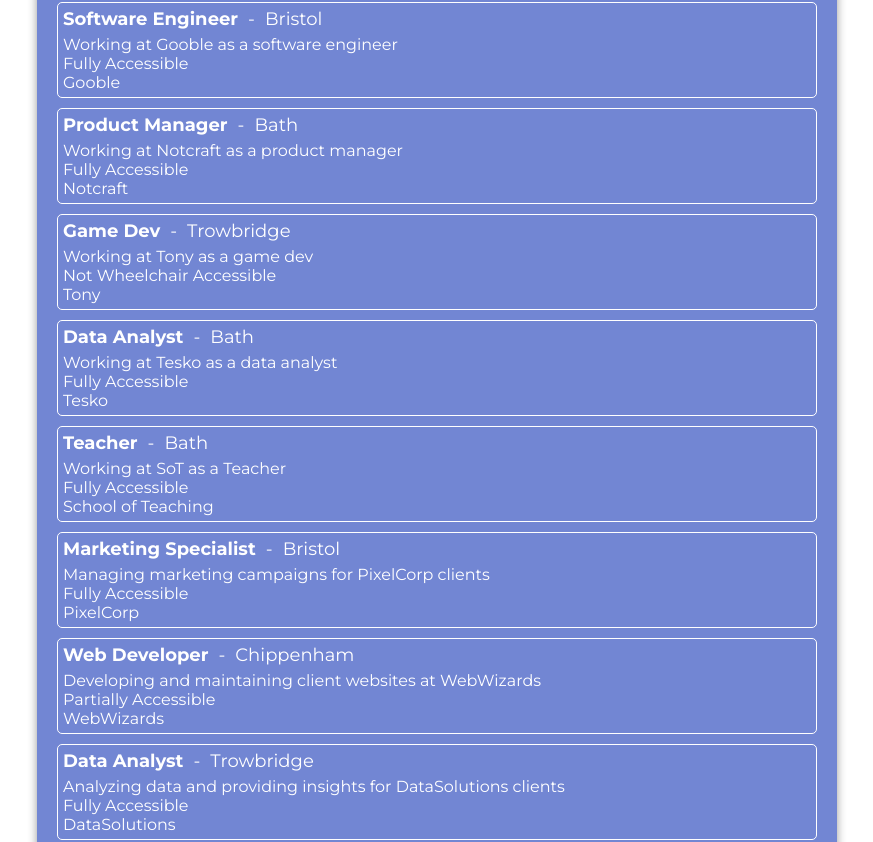
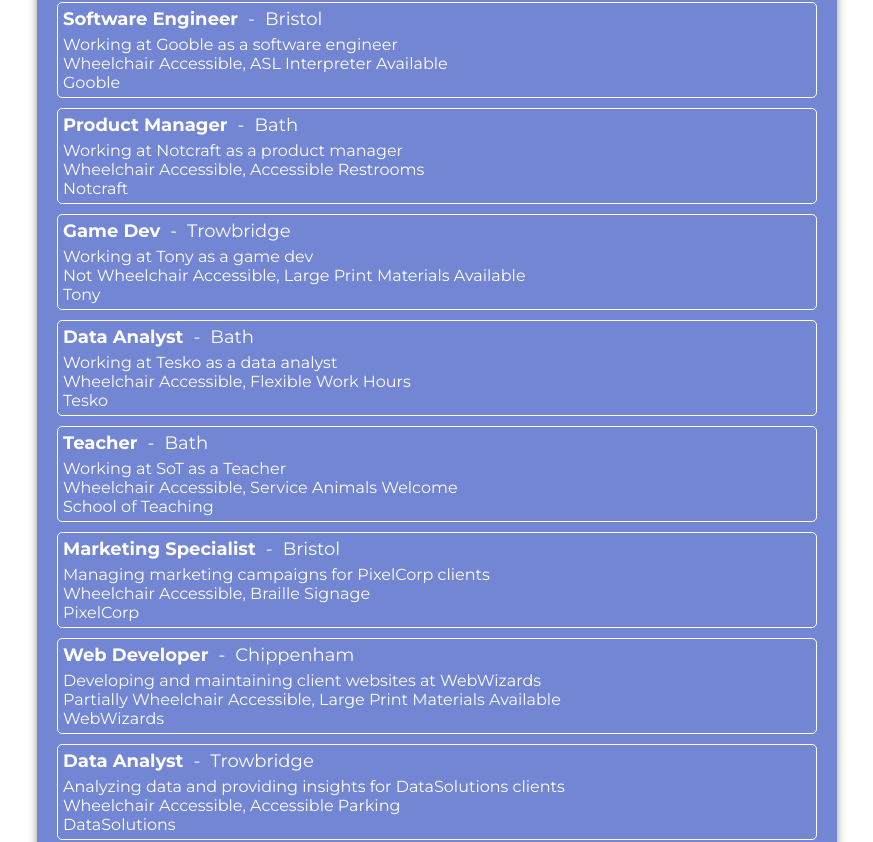
Before and after one commit to noraphatp/bath_hack_team_19, a React (Create React App) app: page /find-jobs in a window 1280 px wide. Shown: the part 393-1235 px from the top of the page, without its empty margins (203-1076 px from the left). Built offline with nearby package versions, Linux system fonts and the light colour scheme; no server answers.

Commit message:
Updated job search to include accessibility

```diff
--- a/src/components/FindJobs.js
+++ b/src/components/FindJobs.js
@@ -14,19 +14,20 @@ function FindJobs() {
   useEffect(() => {
     // Replace this with an API call to fetch jobs data
     const mockJobsData = [
-      { id: 1, title: 'Software Engineer', location: 'Bristol', companyName: 'Gooble', description: 'Working at Gooble as a software engineer', accessibility: 'Fully Accessible'},
-      { id: 2, title: 'Product Manager', location: 'Bath', companyName: 'Notcraft', description: 'Working at Notcraft as a product manager', accessibility: 'Fully Accessible' },
-      { id: 3, title: 'Game Dev', location: 'Trowbridge', companyName: 'Tony' , description: 'Working at Tony as a game dev', accessibility: 'Not Wheelchair Accessible' },
-      { id: 4, title: 'Data Analyst', location: 'Bath', companyName: 'Tesko', description: 'Working at Tesko as a data analyst', accessibility: 'Fully Accessible' },
-      { id: 5, title: 'Teacher', location: 'Bath', companyName: 'School of Teaching', description: 'Working at SoT as a Teacher', accessibility: 'Fully Accessible'},
-      { id: 6, title: 'Marketing Specialist', location: 'Bristol', companyName: 'PixelCorp', description: 'Managing marketing campaigns for PixelCorp clients', accessibility: 'Fully Accessible'},
-      { id: 7, title: 'Web Developer', location: 'Chippenham', companyName: 'WebWizards', description: 'Developing and maintaining client websites at WebWizards', accessibility: 'Partially Accessible'},
-      { id: 8, title: 'Data Analyst', location: 'Trowbridge', companyName: 'DataSolutions', description: 'Analyzing data and providing insights for DataSolutions clients', accessibility: 'Fully Accessible'},
-      { id: 9, title: 'Graphic Designer', location: 'Frome', companyName: 'DesignHub', description: 'Creating visual concepts for DesignHub clients', accessibility: 'Fully Accessible'},
-      { id: 10, title: 'Project Manager', location: 'Weston-super-Mare', companyName: 'ManageIt', description: 'Leading projects and ensuring timely delivery at ManageIt', accessibility: 'Partially Accessible'},
-      { id: 11, title: 'HR Specialist', location: 'Radstock', companyName: 'PeopleFirst', description: 'Managing HR processes and employee relations at PeopleFirst', accessibility: 'Fully Accessible'},
+      { id: 1, title: 'Software Engineer', location: 'Bristol', companyName: 'Gooble', description: 'Working at Gooble as a software engineer', accessibility: 'Wheelchair Accessible, ASL Interpreter Available'},
+      { id: 2, title: 'Product Manager', location: 'Bath', companyName: 'Notcraft', description: 'Working at Notcraft as a product manager', accessibility: 'Wheelchair Accessible, Accessible Restrooms' },
+      { id: 3, title: 'Game Dev', location: 'Trowbridge', companyName: 'Tony', description: 'Working at Tony as a game dev', accessibility: 'Not Wheelchair Accessible, Large Print Materials Available' },
+      { id: 4, title: 'Data Analyst', location: 'Bath', companyName: 'Tesko', description: 'Working at Tesko as a data analyst', accessibility: 'Wheelchair Accessible, Flexible Work Hours' },
+      { id: 5, title: 'Teacher', location: 'Bath', companyName: 'School of Teaching', description: 'Working at SoT as a Teacher', accessibility: 'Wheelchair Accessible, Service Animals Welcome'},
+      { id: 6, title: 'Marketing Specialist', location: 'Bristol', companyName: 'PixelCorp', description: 'Managing marketing campaigns for PixelCorp clients', accessibility: 'Wheelchair Accessible, Braille Signage'},
+      { id: 7, title: 'Web Developer', location: 'Chippenham', companyName: 'WebWizards', description: 'Developing and maintaining client websites at WebWizards', accessibility: 'Partially Wheelchair Accessible, Large Print Materials Available'},
+      { id: 8, title: 'Data Analyst', location: 'Trowbridge', companyName: 'DataSolutions', description: 'Analyzing data and providing insights for DataSolutions clients', accessibility: 'Wheelchair Accessible, Accessible Parking'},
+      { id: 9, title: 'Graphic Designer', location: 'Frome', companyName: 'DesignHub', description: 'Creating visual concepts for DesignHub clients', accessibility: 'Wheelchair Accessible, Assistive Technology Available'},
+      { id: 10, title: 'Project Manager', location: 'Weston-super-Mare', companyName: 'ManageIt', description: 'Leading projects and ensuring timely delivery at ManageIt', accessibility: 'Partially Wheelchair Accessible, Flexible Work Hours'},
+      { id: 11, title: 'HR Specialist', location: 'Radstock', companyName: 'PeopleFirst', description: 'Managing HR processes and employee relations at PeopleFirst', accessibility: 'Wheelchair Accessible, Large Print Materials Available'},
       // Add more job data here...
     ];
+
 
     setJobs(mockJobsData);
   }, []);
@@ -35,10 +36,12 @@ function FindJobs() {
     const filtered = jobs.filter((job) =>
       job.title.toLowerCase().includes(query.toLowerCase()) ||
       job.companyName.toLowerCase().includes(query.toLowerCase()) ||
-      job.location.toLowerCase().includes(query.toLowerCase())
+      job.location.toLowerCase().includes(query.toLowerCase()) ||
+      job.accessibility.toLowerCase().includes(query.toLowerCase())
     );
     setFilteredJobs(filtered);
   };
+
 
 
   useEffect(() => {
```
